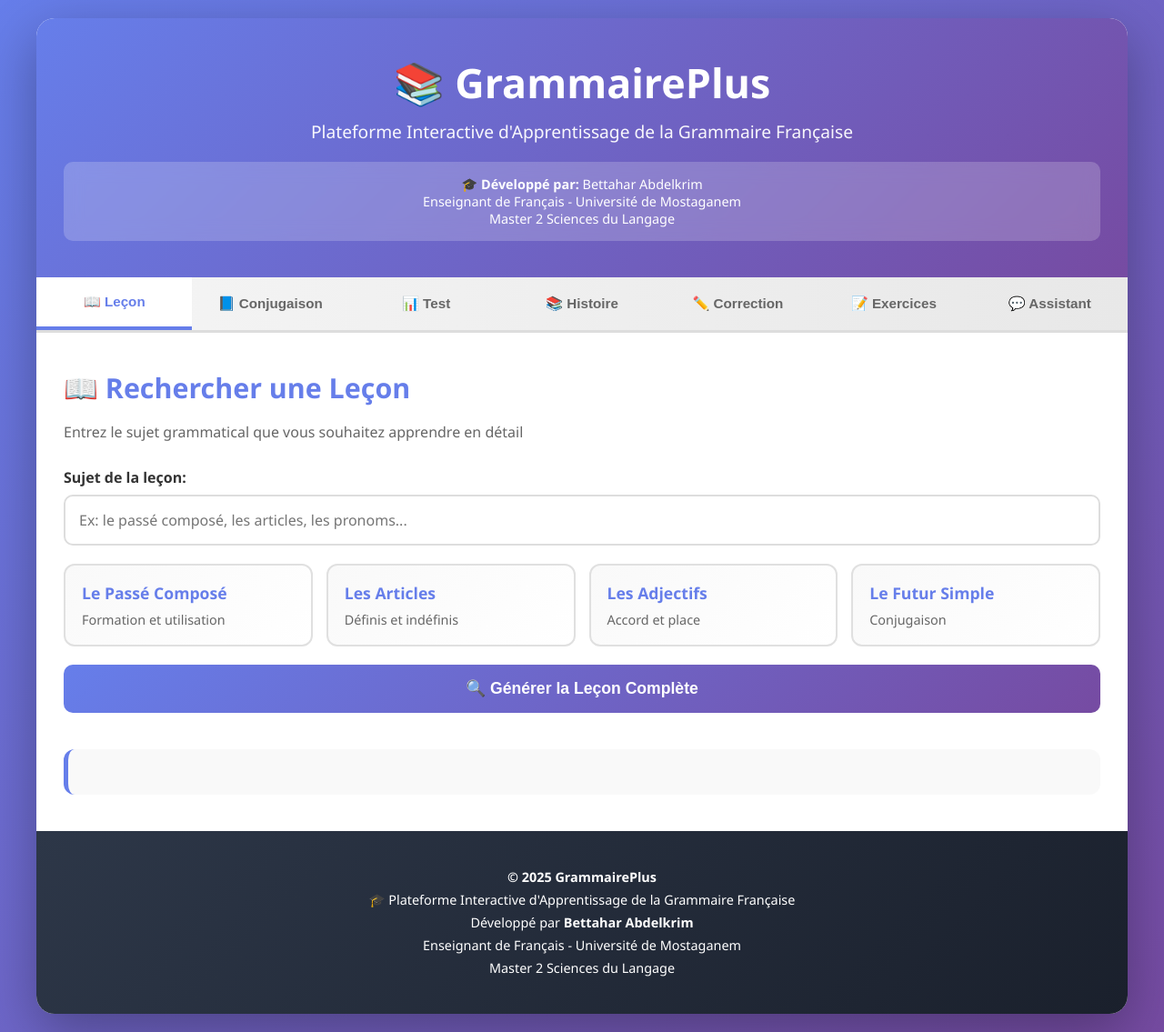
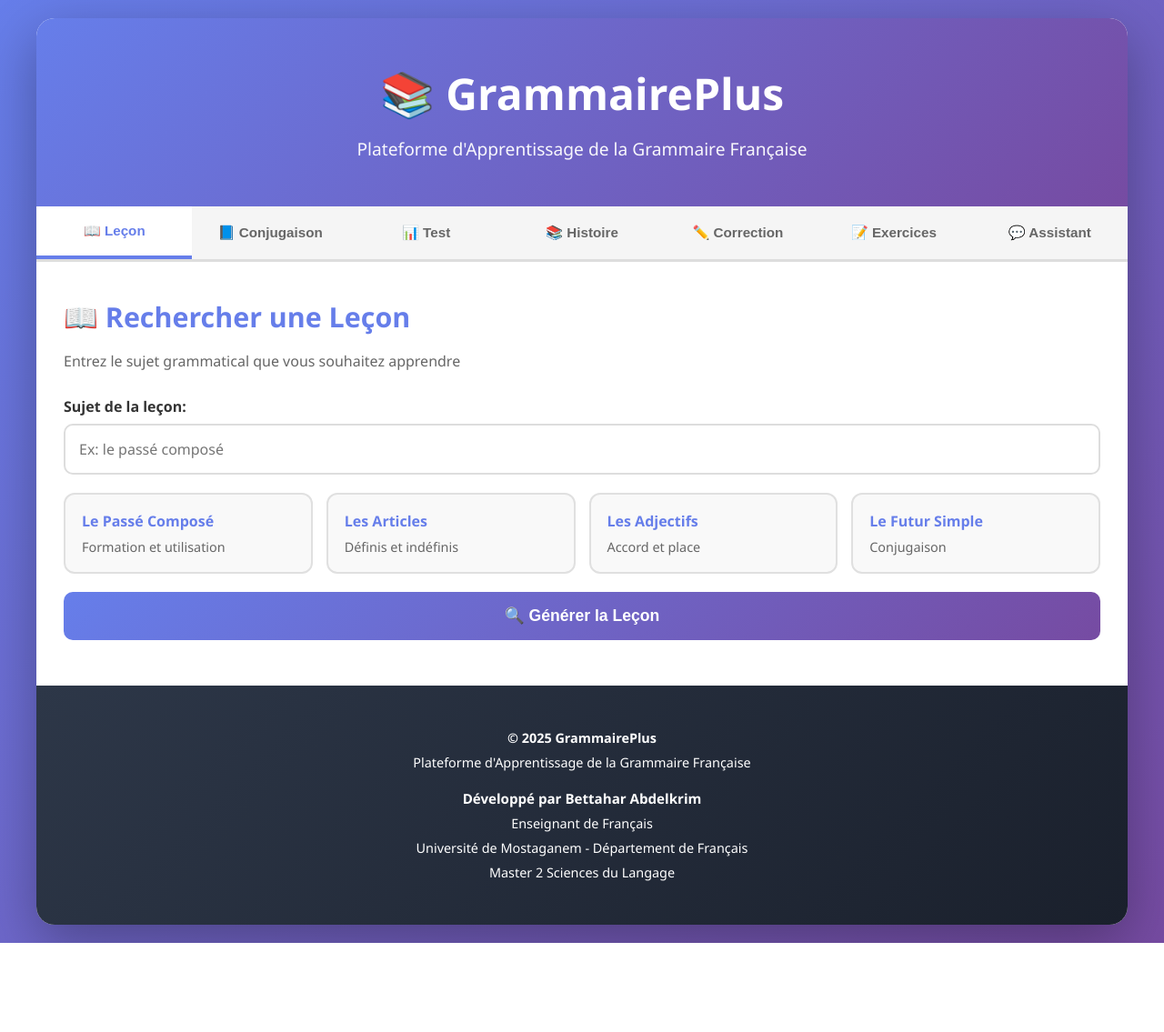
Before and after one commit to mostamino27-sys/Grammaireplus, a Flask app: page / in a window 1280 px wide. Shown: the whole page at 91% size. After the commit the page ends 1037 px from the top, so only its background shows below. Run offline with Flask 3, Linux system fonts and the light colour scheme.

Commit message:
Update index.html

```diff
--- a/templates/index.html
+++ b/templates/index.html
@@ -3,7 +3,7 @@
 <head>
     <meta charset="UTF-8">
     <meta name="viewport" content="width=device-width, initial-scale=1.0">
-    <title>GrammairePlus - Plateforme Interactive</title>
+    <title>GrammairePlus - Plateforme d'Apprentissage</title>
     <style>
         * { margin: 0; padding: 0; box-sizing: border-box; }
         body {
@@ -19,35 +19,24 @@
             border-radius: 20px;
             box-shadow: 0 20px 60px rgba(0,0,0,0.3);
             overflow: hidden;
-            animation: fadeIn 0.5s;
         }
-        @keyframes fadeIn { from { opacity: 0; transform: translateY(20px); } to { opacity: 1; transform: translateY(0); } }
         header {
             background: linear-gradient(135deg, #667eea 0%, #764ba2 100%);
             color: white;
-            padding: 40px 30px;
+            padding: 50px 30px;
             text-align: center;
         }
-        header h1 { font-size: 2.8em; margin-bottom: 10px; animation: slideDown 0.6s; }
-        @keyframes slideDown { from { opacity: 0; transform: translateY(-20px); } to { opacity: 1; transform: translateY(0); } }
-        .subtitle { font-size: 1.2em; opacity: 0.95; margin-bottom: 20px; }
-        .author {
-            background: rgba(255,255,255,0.2);
-            padding: 15px;
-            border-radius: 10px;
-            margin-top: 20px;
-            font-size: 0.9em;
-            backdrop-filter: blur(10px);
-        }
+        header h1 { font-size: 3em; margin-bottom: 15px; }
+        .subtitle { font-size: 1.2em; opacity: 0.95; }
         .tabs {
             display: flex;
-            background: linear-gradient(to right, #f5f5f5, #e8e8e8);
+            background: #f5f5f5;
             overflow-x: auto;
             border-bottom: 3px solid #ddd;
         }
         .tab {
             flex: 1;
-            min-width: 140px;
+            min-width: 130px;
             padding: 18px 10px;
             text-align: center;
             cursor: pointer;
@@ -57,9 +46,8 @@
             font-weight: 600;
             color: #666;
             transition: all 0.3s;
-            position: relative;
         }
-        .tab:hover { background: #e0e0e0; transform: translateY(-2px); }
+        .tab:hover { background: #e0e0e0; }
         .tab.active {
             background: white;
             color: #667eea;
@@ -68,20 +56,10 @@
         .tab-content {
             padding: 40px 30px;
             display: none;
-            animation: fadeInUp 0.4s;
         }
-        @keyframes fadeInUp { from { opacity: 0; transform: translateY(10px); } to { opacity: 1; transform: translateY(0); } }
         .tab-content.active { display: block; }
-        h2 {
-            color: #667eea;
-            margin-bottom: 15px;
-            font-size: 1.9em;
-        }
-        .intro {
-            color: #666;
-            margin-bottom: 25px;
-            line-height: 1.7;
-        }
+        h2 { color: #667eea; margin-bottom: 15px; font-size: 1.9em; }
+        .intro { color: #666; margin-bottom: 25px; line-height: 1.7; }
         .input-group { margin-bottom: 20px; }
         label {
             display: block;
@@ -116,14 +94,11 @@
             width: 100%;
             margin-bottom: 10px;
             transition: all 0.3s;
-            position: relative;
-            overflow: hidden;
         }
         .btn-primary:hover {
             transform: translateY(-3px);
             box-shadow: 0 12px 30px rgba(102,126,234,0.4);
         }
-        .btn-primary:active { transform: translateY(-1px); }
         .result {
             margin-top: 30px;
             padding: 25px;
@@ -132,16 +107,12 @@
             white-space: pre-wrap;
             line-height: 1.9;
             border-left: 5px solid #667eea;
-            animation: slideIn 0.4s;
         }
-        @keyframes slideIn { from { opacity: 0; transform: translateX(-20px); } to { opacity: 1; transform: translateX(0); } }
         .loading {
             text-align: center;
             color: #667eea;
             font-weight: 600;
-            animation: pulse 1.5s infinite;
         }
-        @keyframes pulse { 0%, 100% { opacity: 1; } 50% { opacity: 0.5; } }
         .error {
             background: #fee;
             color: #c33;
@@ -152,29 +123,28 @@
         .success { background: #efe; color: #373; border-left-color: #373; }
         .examples {
             display: grid;
-            grid-template-columns: repeat(auto-fill, minmax(260px, 1fr));
+            grid-template-columns: repeat(auto-fill, minmax(250px, 1fr));
             gap: 15px;
             margin: 20px 0;
         }
         .example-card {
-            background: linear-gradient(135deg, #f9f9f9, #fff);
+            background: #f9f9f9;
             border: 2px solid #e0e0e0;
             border-radius: 12px;
             padding: 18px;
             cursor: pointer;
             transition: all 0.3s;
-            position: relative;
         }
         .example-card:hover {
             border-color: #667eea;
             transform: translateY(-5px);
             box-shadow: 0 8px 20px rgba(102,126,234,0.2);
         }
-        .example-card h4 { color: #667eea; margin-bottom: 8px; font-size: 1.1em; }
+        .example-card h4 { color: #667eea; margin-bottom: 8px; }
         .example-card p { color: #666; font-size: 0.9em; }
         .quick-actions {
             display: grid;
-            grid-template-columns: repeat(auto-fit, minmax(200px, 1fr));
+            grid-template-columns: repeat(auto-fit, minmax(180px, 1fr));
             gap: 15px;
             margin: 25px 0;
         }
@@ -198,14 +168,12 @@
             background: linear-gradient(135deg, #2d3748, #1a202c);
             color: white;
             text-align: center;
-            padding: 35px;
+            padding: 40px;
             font-size: 0.9em;
         }
-        footer p { margin: 6px 0; }
+        footer p { margin: 8px 0; }
         @media (max-width: 768px) {
             header h1 { font-size: 2em; }
-            .tabs { flex-direction: row; overflow-x: scroll; }
-            .tab { min-width: 120px; font-size: 0.85em; }
             .tab-content { padding: 25px 20px; }
         }
     </style>
@@ -214,12 +182,7 @@
     <div class="container">
         <header>
             <h1>📚 GrammairePlus</h1>
-            <p class="subtitle">Plateforme Interactive d'Apprentissage de la Grammaire Française</p>
-            <div class="author">
-                <p><strong>🎓 Développé par:</strong> Bettahar Abdelkrim</p>
-                <p>Enseignant de Français - Université de Mostaganem</p>
-                <p>Master 2 Sciences du Langage</p>
-            </div>
+            <p class="subtitle">Plateforme d'Apprentissage de la Grammaire Française</p>
         </header>
 
         <div class="tabs">
@@ -234,11 +197,11 @@
 
         <div id="lecon" class="tab-content active">
             <h2>📖 Rechercher une Leçon</h2>
-            <p class="intro">Entrez le sujet grammatical que vous souhaitez apprendre en détail</p>
+            <p class="intro">Entrez le sujet grammatical que vous souhaitez apprendre</p>
 
             <div class="input-group">
                 <label>Sujet de la leçon:</label>
-                <input type="text" id="lesson-topic" placeholder="Ex: le passé composé, les articles, les pronoms...">
+                <input type="text" id="lesson-topic" placeholder="Ex: le passé composé">
             </div>
 
             <div class="examples">
@@ -260,17 +223,17 @@
                 </div>
             </div>
 
-            <button onclick="getLesson()" class="btn-primary">🔍 Générer la Leçon Complète</button>
-            <div id="lesson-result" class="result"></div>
+            <button onclick="getLesson()" class="btn-primary">🔍 Générer la Leçon</button>
+            <div id="lesson-result"></div>
         </div>
 
         <div id="conjugaison" class="tab-content">
             <h2>📘 Conjugaison de Verbes</h2>
-            <p class="intro">Conjuguez n'importe quel verbe français à tous les temps</p>
+            <p class="intro">Conjuguez n'importe quel verbe français</p>
 
             <div class="input-group">
                 <label>Verbe à conjuguer:</label>
-                <input type="text" id="conjugate-verb" placeholder="Ex: manger, finir, aller, être...">
+                <input type="text" id="conjugate-verb" placeholder="Ex: manger">
             </div>
 
             <div class="quick-actions">
@@ -281,15 +244,15 @@
             </div>
 
             <button onclick="conjugateVerb()" class="btn-primary">📘 Conjuguer</button>
-            <div id="conjugate-result" class="result"></div>
+            <div id="conjugate-result"></div>
         </div>
 
         <div id="test" class="tab-content">
             <h2>📊 Test d'Évaluation</h2>
-            <p class="intro">Testez vos connaissances avec 10 questions adaptées à votre niveau</p>
+            <p class="intro">Testez vos connaissances avec 10 questions</p>
 
             <div class="input-group">
-                <label>Choisissez votre niveau:</label>
+                <label>Niveau:</label>
                 <select id="test-level">
                     <option value="debutant">Débutant (A1-A2)</option>
                     <option value="intermediaire" selected>Intermédiaire (B1-B2)</option>
@@ -298,12 +261,12 @@
             </div>
 
             <button onclick="generateTest()" class="btn-primary">📊 Générer le Test</button>
-            <div id="test-result" class="result"></div>
+            <div id="test-result"></div>
         </div>
 
         <div id="histoire" class="tab-content">
             <h2>📚 Histoire Interactive</h2>
-            <p class="intro">Lisez des histoires adaptées à votre niveau avec questions de compréhension</p>
+            <p class="intro">Lisez des histoires adaptées à votre niveau</p>
 
             <div class="input-group">
                 <label>Niveau:</label>
@@ -326,29 +289,29 @@
             </div>
 
             <button onclick="generateStory()" class="btn-primary">📚 Générer l'Histoire</button>
-            <div id="story-result" class="result"></div>
+            <div id="story-result"></div>
         </div>
 
         <div id="correction" class="tab-content">
             <h2>✏️ Correction de Phrase</h2>
-            <p class="intro">Écrivez une phrase et obtenez une correction détaillée avec explications</p>
+            <p class="intro">Écrivez une phrase et obtenez une correction détaillée</p>
 
             <div class="input-group">
                 <label>Phrase à corriger:</label>
-                <textarea id="correct-text" placeholder="Ex: Je suis aller au cinema hier avec mes amis..."></textarea>
+                <textarea id="correct-text" placeholder="Ex: Je suis aller au cinema hier..."></textarea>
             </div>
 
             <button onclick="correctSentence()" class="btn-primary">✅ Corriger</button>
-            <div id="correct-result" class="result"></div>
+            <div id="correct-result"></div>
         </div>
 
         <div id="exercices" class="tab-content">
             <h2>📝 Exercices Pratiques</h2>
-            <p class="intro">Générez des exercices personnalisés sur n'importe quel sujet</p>
+            <p class="intro">Générez des exercices personnalisés</p>
 
             <div class="input-group">
                 <label>Sujet des exercices:</label>
-                <input type="text" id="exercise-topic" placeholder="Ex: les verbes du 1er groupe, les pronoms...">
+                <input type="text" id="exercise-topic" placeholder="Ex: les verbes du 1er groupe">
             </div>
 
             <div class="input-group">
@@ -361,27 +324,28 @@
             </div>
 
             <button onclick="generateExercise()" class="btn-primary">📝 Générer les Exercices</button>
-            <div id="exercise-result" class="result"></div>
+            <div id="exercise-result"></div>
         </div>
 
         <div id="assistant" class="tab-content">
             <h2>💬 Assistant Personnel</h2>
-            <p class="intro">Posez n'importe quelle question sur la grammaire française</p>
+            <p class="intro">Posez vos questions sur la grammaire</p>
 
             <div class="input-group">
                 <label>Votre question:</label>
-                <textarea id="assistant-question" rows="4" placeholder="Ex: Quelle est la différence entre COD et COI ? Comment utiliser le subjonctif ?"></textarea>
+                <textarea id="assistant-question" rows="4" placeholder="Ex: Quelle est la différence entre COD et COI ?"></textarea>
             </div>
 
             <button onclick="askAssistant()" class="btn-primary">💬 Poser la Question</button>
-            <div id="assistant-result" class="result"></div>
+            <div id="assistant-result"></div>
         </div>
 
         <footer>
             <p><strong>© 2025 GrammairePlus</strong></p>
-            <p>🎓 Plateforme Interactive d'Apprentissage de la Grammaire Française</p>
-            <p>Développé par <strong>Bettahar Abdelkrim</strong></p>
-            <p>Enseignant de Français - Université de Mostaganem</p>
+            <p>Plateforme d'Apprentissage de la Grammaire Française</p>
+            <p style="margin-top:20px; font-size:1.05em;"><strong>Développé par Bettahar Abdelkrim</strong></p>
+            <p>Enseignant de Français</p>
+            <p>Université de Mostaganem - Département de Français</p>
             <p>Master 2 Sciences du Langage</p>
         </footer>
     </div>
@@ -392,10 +356,6 @@
             document.querySelectorAll('.tab').forEach(t => t.classList.remove('active'));
             document.getElementById(tabName).classList.add('active');
             event.target.classList.add('active');
-        }
-
-        function formatResult(text) {
-            return text.replace(/\*\*(.*?)\*\*/g, '<strong>$1</strong>');
         }
 
         function quickLesson(topic) {
@@ -417,7 +377,7 @@
                 return;
             }
 
-            resultDiv.innerHTML = '<div class="loading">📖 Génération de la leçon en cours...</div>';
+            resultDiv.innerHTML = '<div class="result loading">📖 Génération en cours...</div>';
 
             try {
                 const response = await fetch('/api/lesson', {
@@ -429,7 +389,7 @@
                 const data = await response.json();
 
                 if (data.success) {
-                    resultDiv.innerHTML = `<div class="success">${formatResult(data.result)}</div>`;
+                    resultDiv.innerHTML = `<div class="result success">${data.result}</div>`;
                 } else {
                     resultDiv.innerHTML = `<div class="error">❌ ${data.error}</div>`;
                 }
@@ -447,7 +407,7 @@
                 return;
             }
 
-            resultDiv.innerHTML = '<div class="loading">📘 Conjugaison en cours...</div>';
+            resultDiv.innerHTML = '<div class="result loading">📘 Conjugaison en cours...</div>';
 
             try {
                 const response = await fetch('/api/conjugate', {
@@ -459,7 +419,7 @@
                 const data = await response.json();
 
                 if (data.success) {
-                    resultDiv.innerHTML = `<div class="success">${formatResult(data.result)}</div>`;
+                    resultDiv.innerHTML = `<div class="result success">${data.result}</div>`;
                 } else {
                     resultDiv.innerHTML = `<div class="error">❌ ${data.error}</div>`;
                 }
@@ -472,7 +432,7 @@
             const level = document.getElementById('test-level').value;
             const resultDiv = document.getElementById('test-result');
 
-            resultDiv.innerHTML = '<div class="loading">📊 Génération du test...</div>';
+            resultDiv.innerHTML = '<div class="result loading">📊 Génération du test...</div>';
 
             try {
                 const response = await fetch('/api/test', {
@@ -484,7 +444,7 @@
                 const data = await response.json();
 
                 if (data.success) {
-                    resultDiv.innerHTML = `<div class="success">${formatResult(data.result)}</div>`;
+                    resultDiv.innerHTML = `<div class="result success">${data.result}</div>`;
                 } else {
                     resultDiv.innerHTML = `<div class="error">❌ ${data.error}</div>`;
                 }
@@ -498,7 +458,7 @@
             const theme = document.getElementById('story-theme').value;
             const resultDiv = document.getElementById('story-result');
 
-            resultDiv.innerHTML = '<div class="loading">📚 Création de l'histoire...</div>';
+            resultDiv.innerHTML = '<div class="result loading">📚 Création de l\'histoire...</div>';
 
             try {
                 const response = await fetch('/api/story', {
@@ -510,7 +470,7 @@
                 const data = await response.json();
 
                 if (data.success) {
-                    resultDiv.innerHTML = `<div class="success">${formatResult(data.result)}</div>`;
+                    resultDiv.innerHTML = `<div class="result success">${data.result}</div>`;
                 } else {
                     resultDiv.innerHTML = `<div class="error">❌ ${data.error}</div>`;
                 }
@@ -528,7 +488,7 @@
                 return;
             }
 
-            resultDiv.innerHTML = '<div class="loading">✏️ Correction en cours...</div>';
+            resultDiv.innerHTML = '<div class="result loading">✏️ Correction en cours...</div>';
 
             try {
                 const response = await fetch('/api/correct', {
@@ -540,7 +500,7 @@
                 const data = await response.json();
 
                 if (data.success) {
-                    resultDiv.innerHTML = `<div class="success">${formatResult(data.result)}</div>`;
+                    resultDiv.innerHTML = `<div class="result success">${data.result}</div>`;
                 } else {
                     resultDiv.innerHTML = `<div class="error">❌ ${data.error}</div>`;
                 }
@@ -559,7 +519,7 @@
                 return;
             }
 
-            resultDiv.innerHTML = '<div class="loading">📝 Génération des exercices...</div>';
+            resultDiv.innerHTML = '<div class="result loading">📝 Génération des exercices...</div>';
 
             try {
                 const response = await fetch('/api/exercise', {
@@ -571,7 +531,7 @@
                 const data = await response.json();
 
                 if (data.success) {
-                    resultDiv.innerHTML = `<div class="success">${formatResult(data.result)}</div>`;
+                    resultDiv.innerHTML = `<div class="result success">${data.result}</div>`;
                 } else {
                     resultDiv.innerHTML = `<div class="error">❌ ${data.error}</div>`;
                 }
@@ -589,7 +549,7 @@
                 return;
             }
 
-            resultDiv.innerHTML = '<div class="loading">💬 Réponse en cours...</div>';
+            resultDiv.innerHTML = '<div class="result loading">💬 Réponse en cours...</div>';
 
             try {
                 const response = await fetch('/api/assistant', {
@@ -601,7 +561,7 @@
                 const data = await response.json();
 
                 if (data.success) {
-                    resultDiv.innerHTML = `<div class="success">${formatResult(data.result)}</div>`;
+                    resultDiv.innerHTML = `<div class="result success">${data.result}</div>`;
                 } else {
                     resultDiv.innerHTML = `<div class="error">❌ ${data.error}</div>`;
                 }
```
